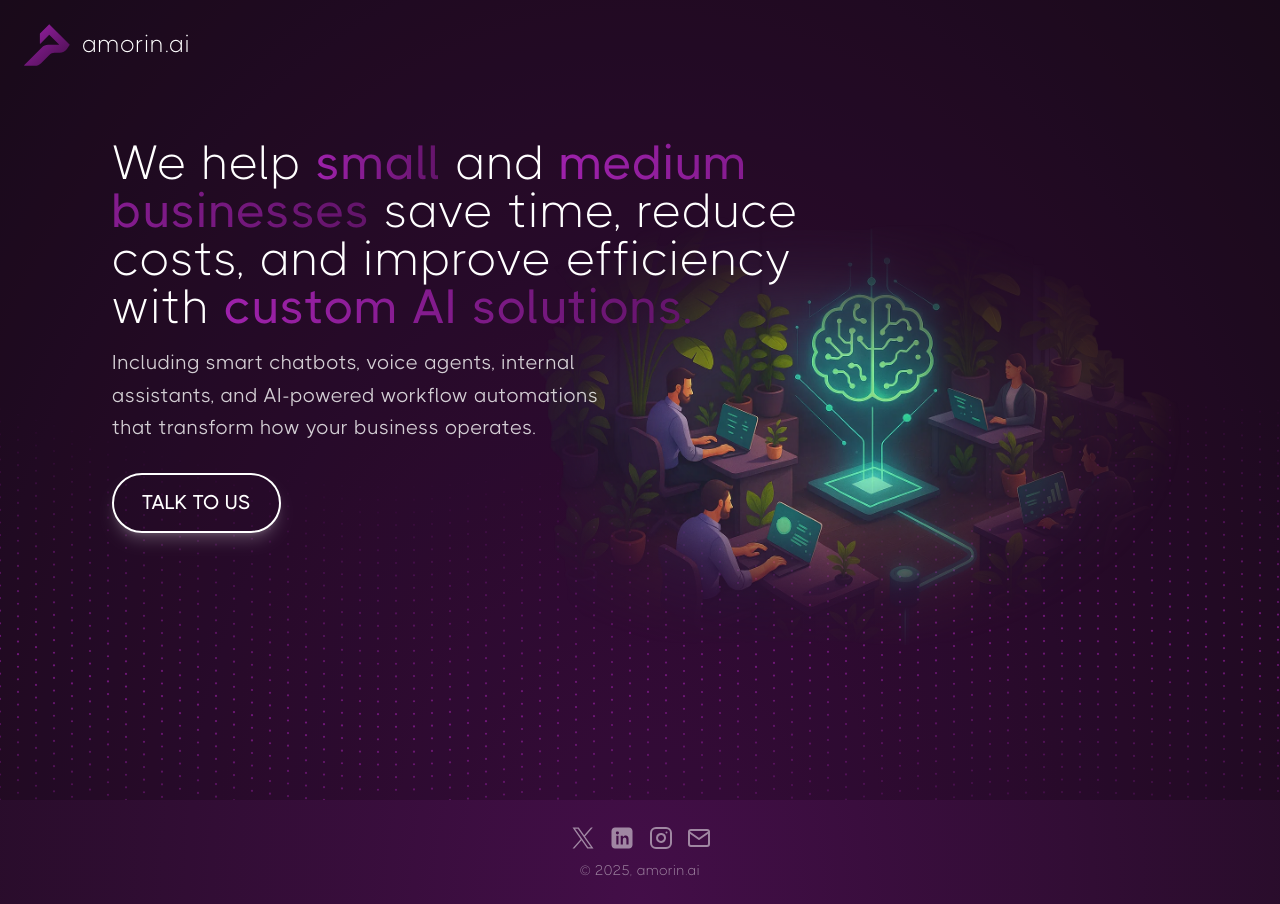
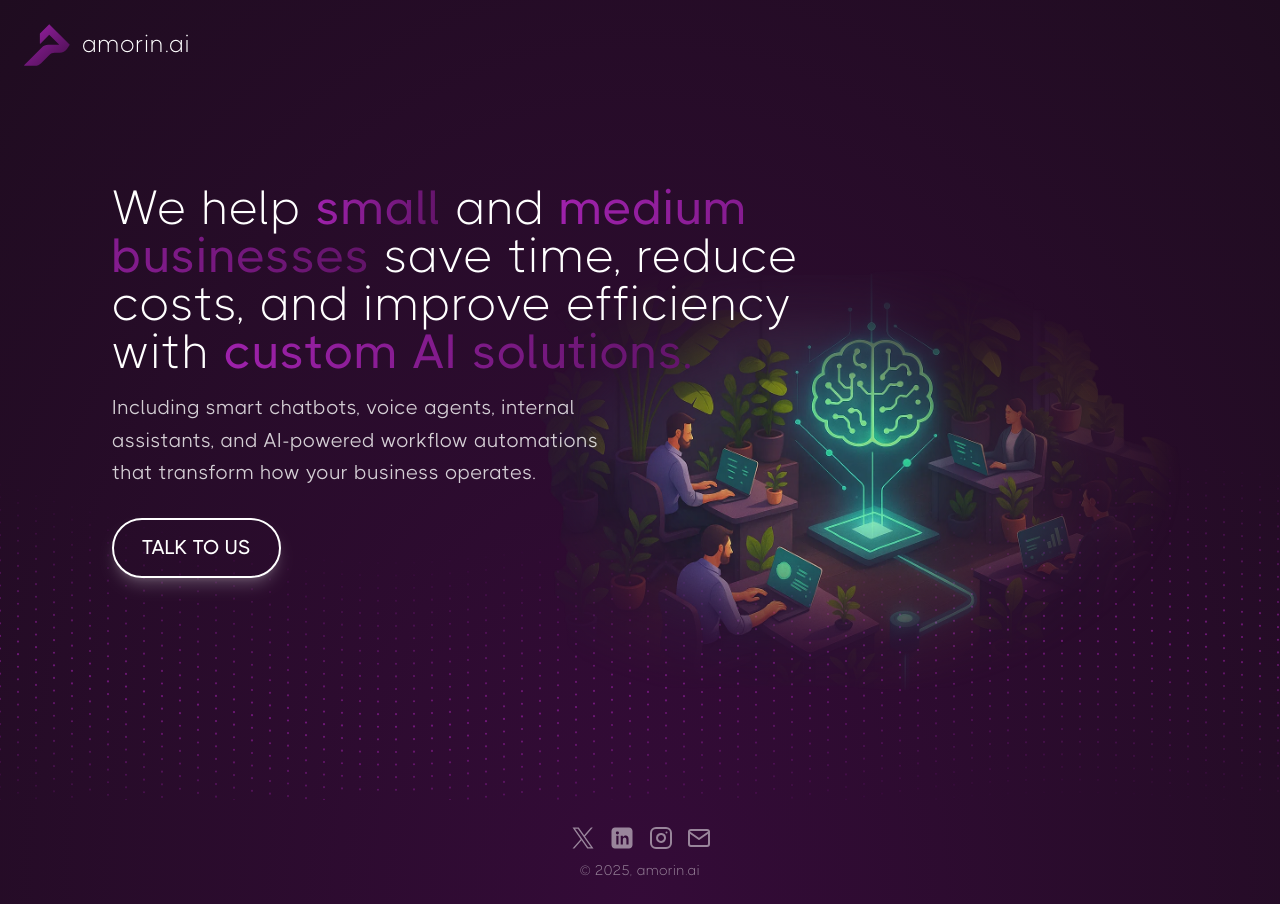
Before and after one commit to diksipav/amorin-ai-website, a Next.js app: page / in a window 1280 px wide. Built offline with nearby package versions, Linux system fonts and the light colour scheme.

Commit message:
fix dots mounting

```diff
--- a/app/about/page.tsx
+++ b/app/about/page.tsx
@@ -1,6 +1,6 @@
 const About = () => {
   return (
-    <main className="pt-[42px]">
+    <main>
       <div className="container mx-auto px-6"></div>
     </main>
   );
--- a/app/components/HeroSection.tsx
+++ b/app/components/HeroSection.tsx
@@ -7,9 +7,9 @@ import WaveDots from "./WaveDots";
 
 const HeroSection = () => {
   return (
-    <section className="min-h-screen flex items-center px-5 md:px-10 lg:px-16 xl:px-28 relative z-30">
+    <section className="min-h-[calc(100vh_-_90px)] flex items-center px-5 md:px-10 lg:px-16 xl:px-28 relative z-30">
       <WaveDots />
-      <div className="absolute inset-0 bg-black opacity-20 pointer-events-none z-20" />
+      {/* <div className="absolute inset-0 bg-black opacity-20 pointer-events-none z-20" /> */}
       <div className="max-w-screen 2xl:max-w-[1500px] relative z-20 2xl:mx-auto md:grid md:[grid-template-columns:1fr_65%] lg:[grid-template-columns:1fr_60%] xl:[grid-template-columns:1fr_60%] gap-x-12">
         <div className="self-center z-10 md:-mr-80 md:pb-20 lg:pb-32 2xl:max-w-[780px]">
           <ScrollRevealText className="text-5xl md:text-7xl xl:text-8xl font-light leading-tight text-center mb-4">
--- a/app/components/Navigation.tsx
+++ b/app/components/Navigation.tsx
@@ -2,7 +2,7 @@ import Link from "next/link";
 
 const Navigation = () => {
   return (
-    <nav className="h-[90px] fixed top-0 left-0 right-0 z-50 flex items-center justify-between p-6">
+    <nav className="h-[90px] z-50 flex items-center justify-between p-6">
       <Link
         href="/"
         className="flex gap-3 text-text text-2xl font-light tracking-wide"
--- a/app/components/WaveDots.tsx
+++ b/app/components/WaveDots.tsx
@@ -1,3 +1,5 @@
+"use client";
+
 import { useEffect, useState } from "react";
 
 const rows = 50;
@@ -11,6 +13,12 @@ const phaseShift = Math.PI / 4;
 const color = "#8f1e9a"; // light purple
 
 const WaveDots = () => {
+  const [mounted, setMounted] = useState(false);
+
+  useEffect(() => {
+    setMounted(true);
+  }, []);
+
   const [width, setWidth] = useState(
     typeof window !== "undefined" ? window.innerWidth : 1200
   );
@@ -24,6 +32,8 @@ const WaveDots = () => {
   const cols = Math.ceil(width / spacingX) + 2;
   const circles = [];
 
+  if (!mounted) return null;
+
   for (let i = 0; i < cols; i++) {
     // Multiple overlapping sine waves for complexity
     const baseY =
@@ -35,7 +45,7 @@ const WaveDots = () => {
       const cx = i * spacingX;
       const cy = verticalCenter + baseY + (j - rows / 2) * spacingY * 0.7;
       // Fade out dots further from the center
-      const opacity = 1 - Math.abs(j - rows / 2) * 0.05;
+      const opacity = 0.7 - Math.abs(j - rows / 2) * 0.05;
       circles.push(
         <circle
           key={`${i}-${j}`}
--- a/app/contact-us/page.tsx
+++ b/app/contact-us/page.tsx
@@ -3,7 +3,7 @@ import ContactForm from "../components/ContactForm";
 
 export default function ContactPage() {
   return (
-    <section className="px-4 pt-[90px] min-h-[calc(100vh_-_104px)] flex flex-col items-center justify-center">
+    <section className="px-4 min-h-[calc(100vh_-_194px)] flex flex-col items-center justify-center">
       <ContactForm />
     </section>
   );
--- a/app/globals.css
+++ b/app/globals.css
@@ -100,6 +100,7 @@
     sm:text-2xl lg:text-[27px] font-semibold mb-2;
   }
 
+  a:hover,
   button:hover {
     cursor: pointer;
   }
--- a/app/layout.tsx
+++ b/app/layout.tsx
@@ -41,7 +41,7 @@ export default function RootLayout({
         className="min-h-screen flex flex-col"
         style={{
           background:
-            "radial-gradient(ellipse at bottom, #430e48 0%, #1f0c20 100%)",
+            "radial-gradient(ellipse at bottom, #340b38 0%, #1f0c20 100%)",
         }}
       >
         <Navigation />
```
